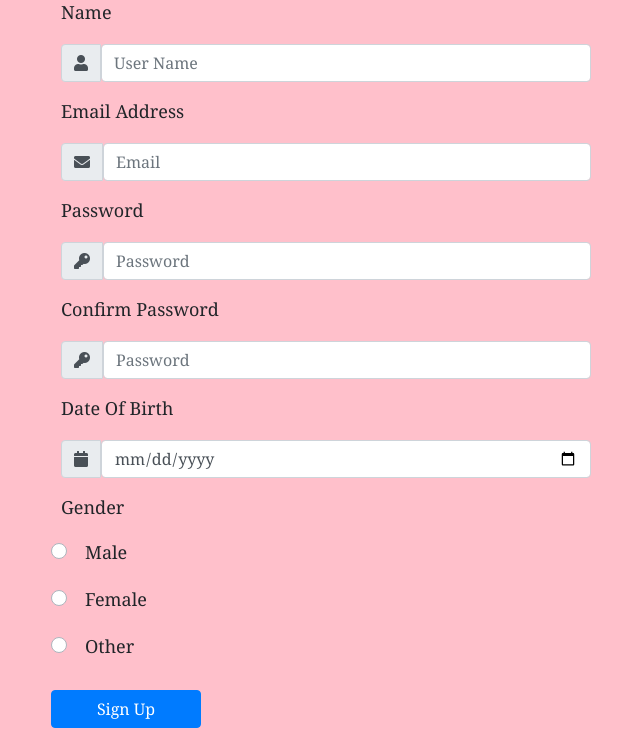
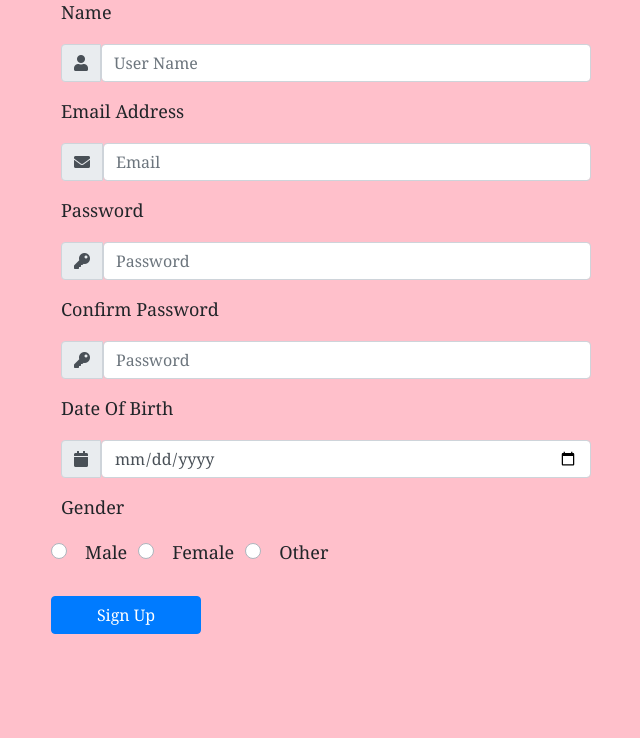
Before and after one commit to VECHAPAVANKUMAR/Software_App_Development, a Flask app: page / in a window 1280 px wide. Shown: the part 92-830 px from the top of the page, without its empty margins (319-959 px from the left). After the commit the page ends 726 px from the top, so only its background shows below. Run offline with Flask 2, Linux system fonts and the light colour scheme; some libraries are stand-ins or nearby versions.

Commit message:
added inline feature for gender

```diff
--- a/Web Programming/project1/templates/register.html
+++ b/Web Programming/project1/templates/register.html
@@ -21,6 +21,10 @@
             font-family: Cambria, Cochin, Georgia, Times, 'Times New Roman', serif;
             font-size: large;
             padding-left: 10px;
+        }
+
+        label {
+            margin-right: 20px;
         }
     </style>
 
@@ -110,18 +114,16 @@
                         <label for="gen">Gender</label><br>
 
                         <div class="custom-control custom-radio custom-control-inline">
+
                             <input type="radio" class="custom-control-input form-control" id="male" name="gender">
                             <label class="custom-control-label" for="male" style="padding-right: 15px;">Male</label>
-                        </div>
 
-                        <div class="custom-control custom-radio custom-control-inline">
                             <input type="radio" class="custom-control-input form-control" id="female" name="gender">
                             <label class="custom-control-label" for="female" style="padding-right: 15px;">Female</label>
-                        </div>
 
-                        <div class="custom-control custom-radio custom-control-inline">
                             <input type="radio" class="custom-control-input form-control" id="other" name="gender">
                             <label class="custom-control-label" for="other">Other</label>
+
                         </div>
 
                         <div style="padding-top: 10px;">
```
